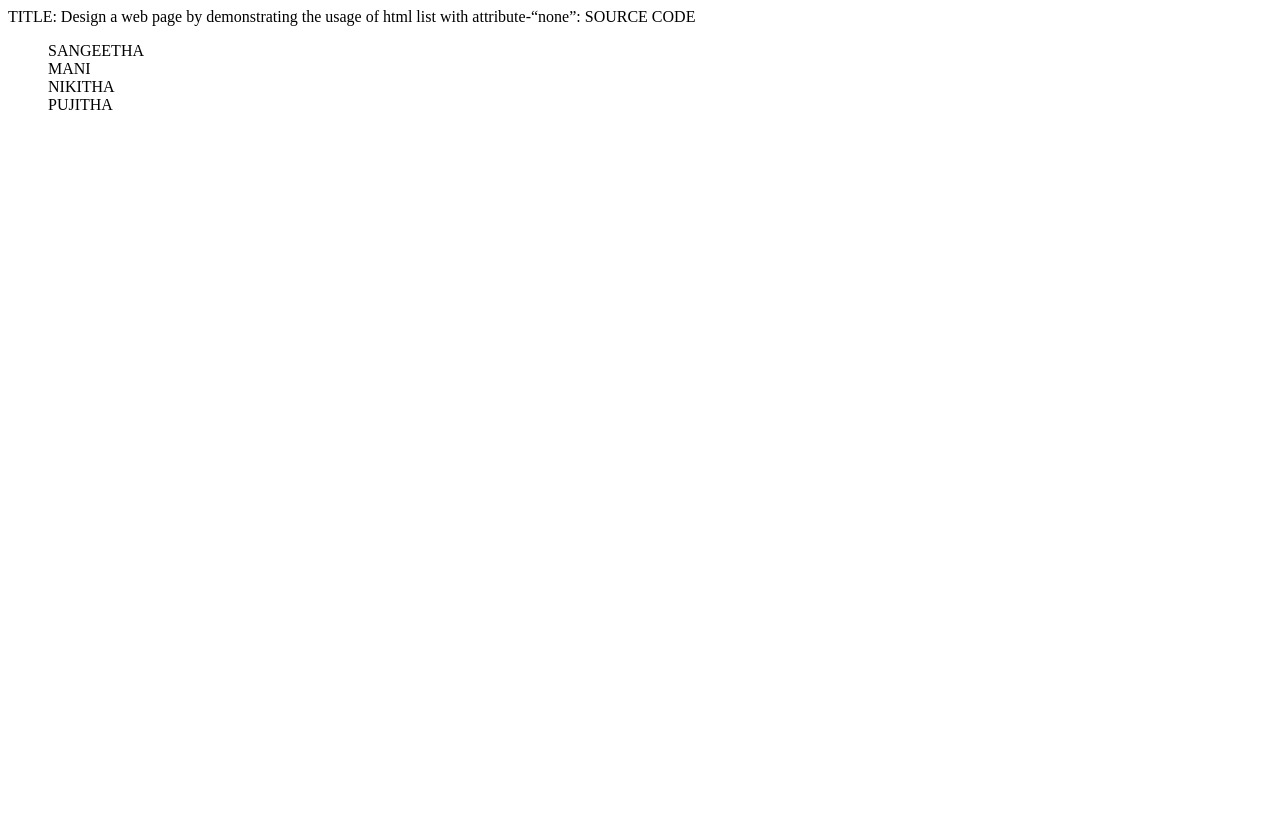
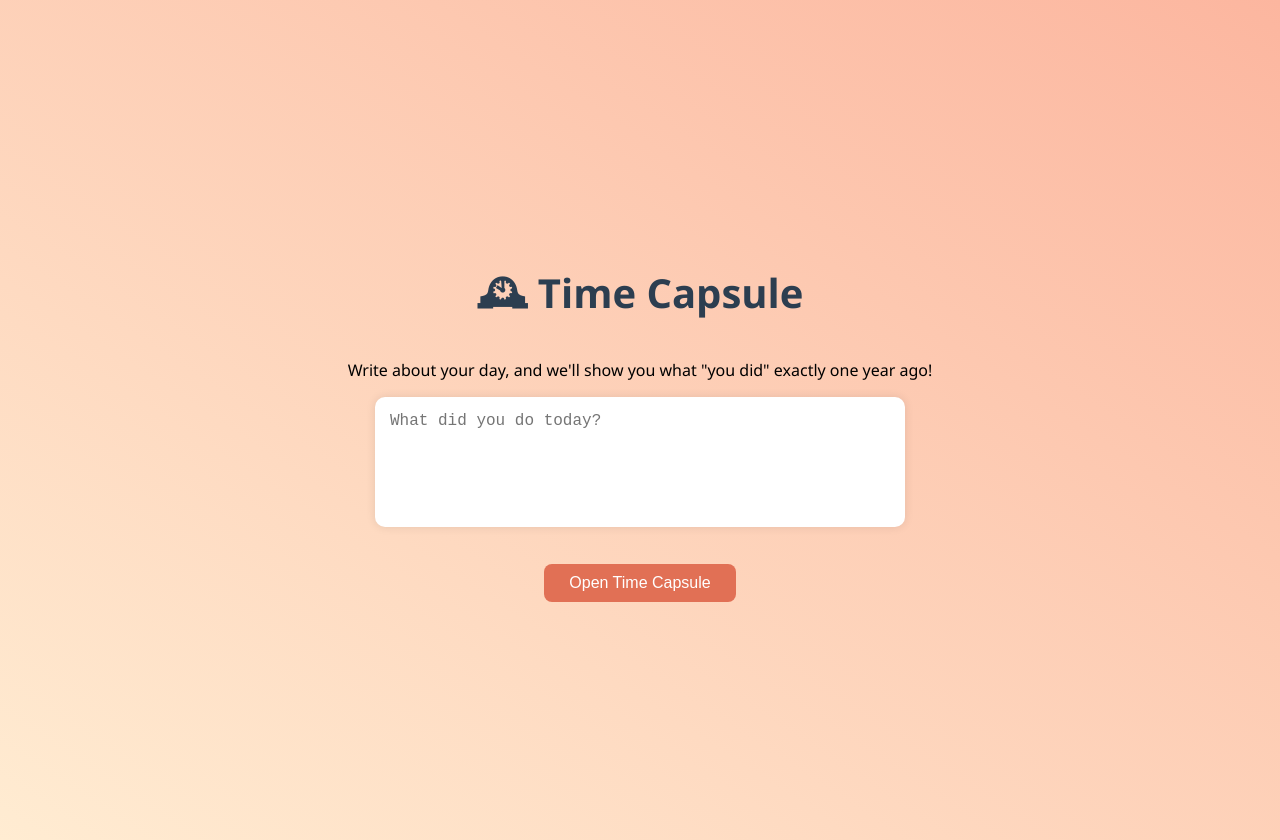
Before and after one commit to sangeethajanapareddy/my-first-repository, a plain HTML site: page index.html in a window 1280 px wide. Before the commit the page ends 800 px from the top, so only its background shows below. Drawn offline with Linux system fonts and the light colour scheme.

Commit message:
Added a single web page

```diff
--- a/index.html
+++ b/index.html
@@ -1,8 +1,119 @@
-TITLE:  Design a web page by demonstrating the usage of html list  with  attribute-“none”:
-SOURCE CODE
-<ul type="none">
-<li>SANGEETHA</li>
-<li>MANI</li>
-<li>NIKITHA</li>
-<li>PUJITHA</li>
-</ul>
+<!DOCTYPE html>
+<html lang="en">
+<head>
+  <meta charset="UTF-8">
+  <title>Time Capsule</title>
+  <style>
+    body {
+      background: linear-gradient(to top right, #ffecd2 0%, #fcb69f 100%);
+      font-family: 'Segoe UI', sans-serif;
+      display: flex;
+      flex-direction: column;
+      align-items: center;
+      justify-content: center;
+      min-height: 100vh;
+      margin: 0;
+      padding: 20px;
+      text-align: center;
+    }
+
+    h1 {
+      font-size: 2.5em;
+      color: #2c3e50;
+      margin-bottom: 10px;
+    }
+
+    textarea {
+      width: 100%;
+      max-width: 500px;
+      height: 100px;
+      border: none;
+      border-radius: 10px;
+      padding: 15px;
+      font-size: 16px;
+      box-shadow: 0 0 10px rgba(0,0,0,0.1);
+      resize: none;
+    }
+
+    button {
+      margin-top: 15px;
+      padding: 10px 25px;
+      font-size: 16px;
+      border: none;
+      border-radius: 8px;
+      background-color: #e17055;
+      color: white;
+      cursor: pointer;
+      transition: 0.3s;
+    }
+
+    button:hover {
+      background-color: #d35400;
+    }
+
+    .memory {
+      margin-top: 30px;
+      background: #fff;
+      color: #2c3e50;
+      padding: 20px;
+      border-radius: 15px;
+      max-width: 500px;
+      box-shadow: 0 4px 15px rgba(0,0,0,0.2);
+    }
+
+    .fade-in {
+      animation: fadeIn 1s ease-in;
+    }
+
+    @keyframes fadeIn {
+      from { opacity: 0; transform: translateY(10px); }
+      to { opacity: 1; transform: translateY(0); }
+    }
+  </style>
+</head>
+<body>
+
+  <h1>🕰 Time Capsule</h1>
+  <p>Write about your day, and we'll show you what "you did" exactly one year ago!</p>
+
+  <textarea id="todayInput" placeholder="What did you do today?"></textarea><br>
+  <button onclick="generateMemory()">Open Time Capsule</button>
+
+  <div class="memory" id="memoryBox" style="display:none;"></div>
+
+  <script>
+    const fakeMemories = [
+      "You accidentally joined a yoga class thinking it was a food tasting event.",
+      "You binge-watched an entire season of your favorite show without regrets.",
+      "You wrote your future self a letter and forgot where you hid it.",
+      "You made a killer sandwich that no one believed you made.",
+      "You started learning guitar, played one chord, then took a nap.",
+      "You danced in your room like nobody was watching... but your pet was.",
+      "You Googled 'how to become a millionaire overnight'. Still waiting?",
+      "You tried to meditate but ended up planning dinner in your head.",
+      "You created a to-do list, and checked off 'create a to-do list'.",
+      "You dreamed of traveling to Mars. Still Earth-bound? Same."
+    ];
+
+    function generateMemory() {
+      const input = document.getElementById("todayInput").value.trim();
+      const memoryBox = document.getElementById("memoryBox");
+
+      if (input === "") {
+        alert("Please write something about your day first!");
+        return;
+      }
+
+      const randomMemory = fakeMemories[Math.floor(Math.random() * fakeMemories.length)];
+      memoryBox.innerHTML = `
+        <p><strong>Today:</strong> ${input}</p>
+        <hr>
+        <p><strong>1 Year Ago:</strong> ${randomMemory}</p>
+      `;
+      memoryBox.style.display = "block";
+      memoryBox.classList.add("fade-in");
+    }
+  </script>
+
+</body>
+</html>
```
